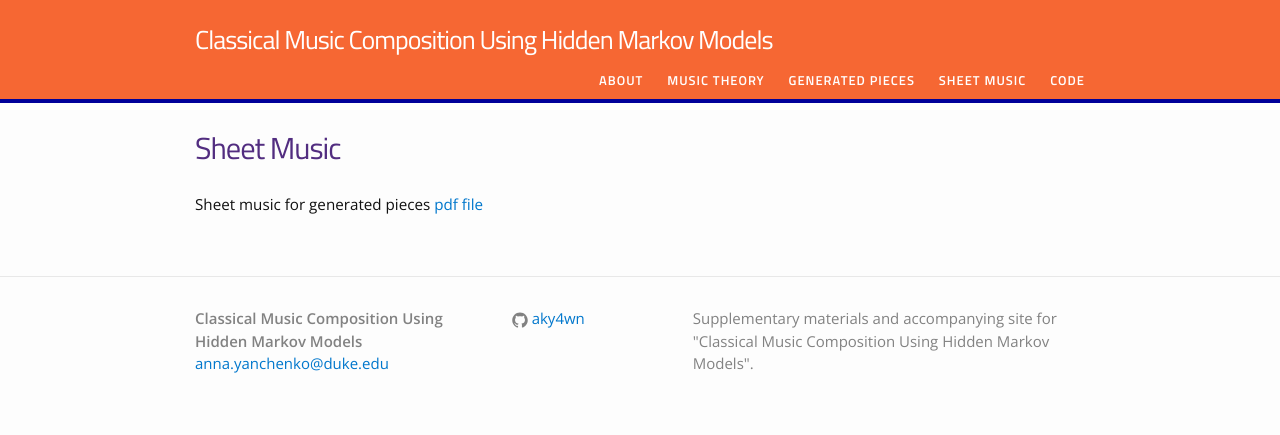
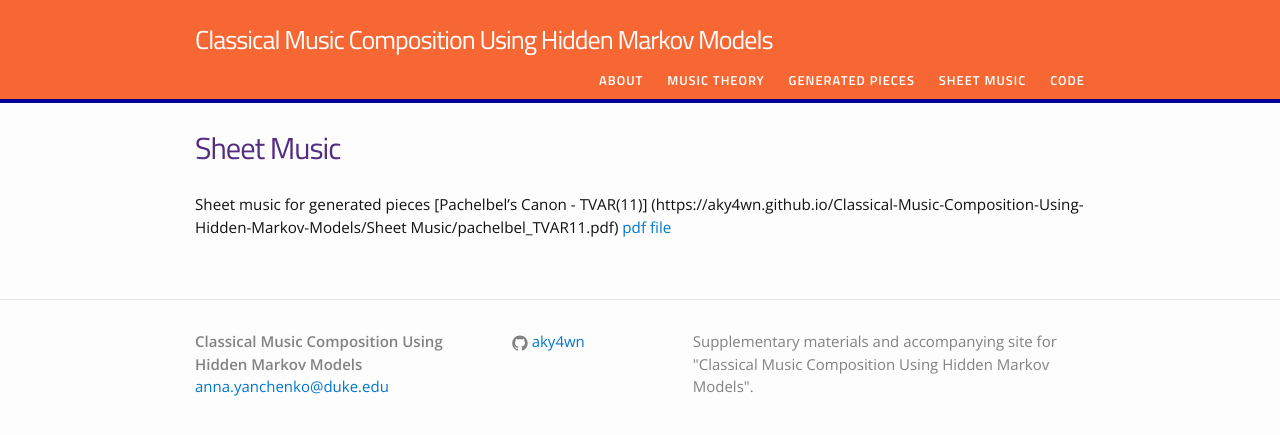
Before and after one commit to aky4wn/Classical-Music-Composition-Using-State-Space-Models, a Jekyll site: the page built from music.md, in a window 1280 px wide. Shown: the top 435 px of the page. Built offline with Jekyll 4.4.1, drawn with Linux system fonts in a browser that asks for light colours.

Commit message:
Update music.md

```diff
--- a/music.md
+++ b/music.md
@@ -4,5 +4,5 @@ title: Sheet Music
 permalink: /music/
 ---
 
-Sheet music for generated pieces
+Sheet music for generated pieces [Pachelbel's Canon - TVAR(11)] (https://aky4wn.github.io/Classical-Music-Composition-Using-Hidden-Markov-Models/Sheet Music/pachelbel_TVAR11.pdf)
 <a href="Sheet Music/pachelbel_TVAR11.pdf">pdf file</a>
```
